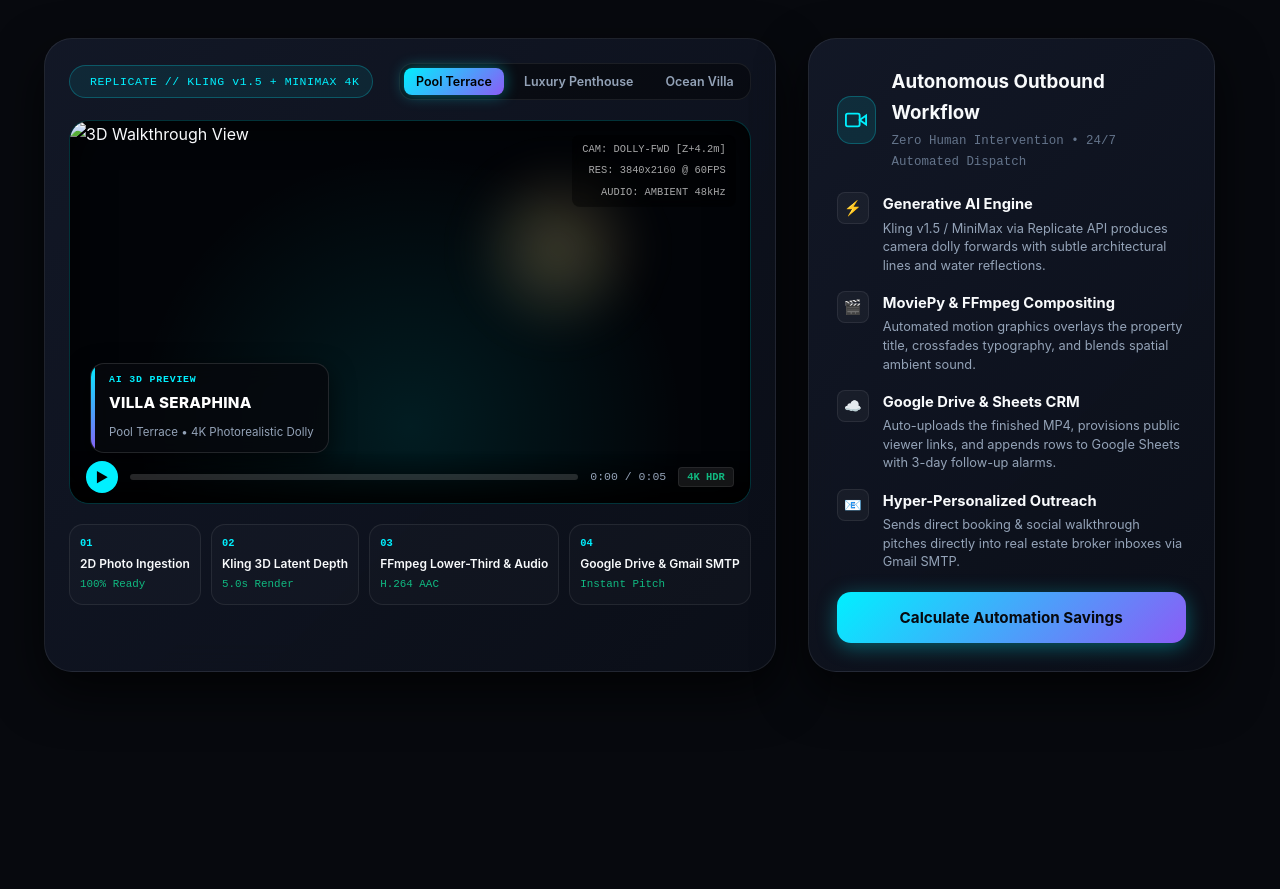
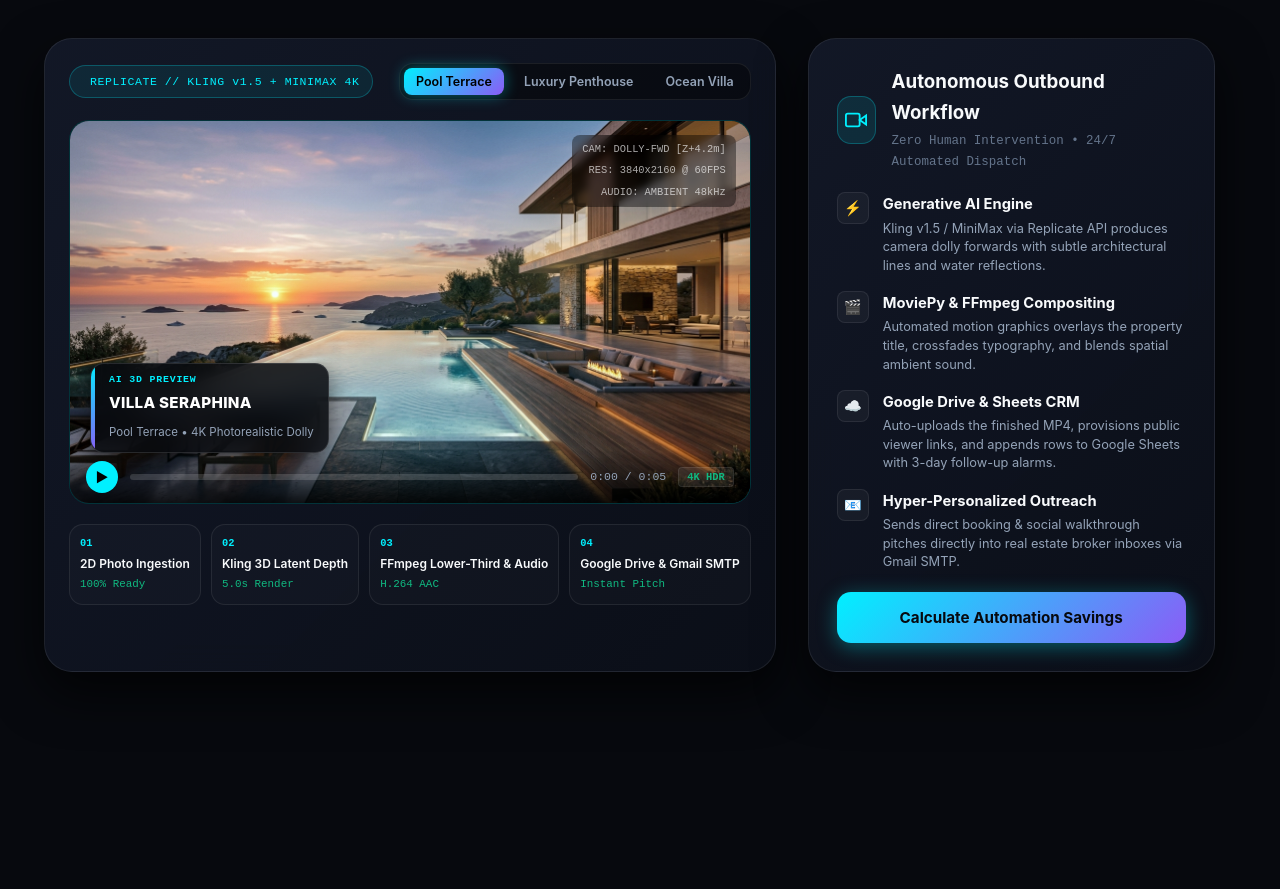
Before and after one commit to maika-leehay/ai-automation-portfolio, a plain HTML site: page index.html in a window 1280 px wide. Shown: the part 2540-3429 px from the top of the page. Drawn offline with Linux system fonts and the light colour scheme.

Commit message:
Include 4K architectural visual assets and relax CSP for walkthrough player

```diff
--- a/app.js
+++ b/app.js
@@ -883,17 +883,17 @@
     terrace: {
       title: 'VILLA SERAPHINA',
       loc: 'Pool Terrace • 4K Photorealistic Dolly',
-      img: 'https://images.unsplash.com/photo-1580587771525-78b9dba3b914?auto=format&fit=crop&w=1200&q=80'
+      img: 'assets/walkthrough_terrace.jpg'
     },
     penthouse: {
       title: 'PENTHOUSE CELESTE',
       loc: 'Panoramic Balcony • 4K Skyline View',
-      img: 'https://images.unsplash.com/photo-1512917774080-9991f1c4c750?auto=format&fit=crop&w=1200&q=80'
+      img: 'assets/walkthrough_penthouse.jpg'
     },
     villa: {
       title: 'COASTAL PALAZZO',
       loc: 'Oceanfront Lounge • 4K Sunset Motion',
-      img: 'https://images.unsplash.com/photo-1613490493576-7fde63acd811?auto=format&fit=crop&w=1200&q=80'
+      img: 'assets/walkthrough_villa.jpg'
     }
   };
 
--- a/index.html
+++ b/index.html
@@ -32,7 +32,7 @@
   <meta http-equiv="X-Frame-Options" content="DENY">
   <meta http-equiv="X-XSS-Protection" content="1; mode=block">
   <meta http-equiv="Permissions-Policy" content="camera=(), microphone=(), geolocation=(), payment=(), usb=()">
-  <meta http-equiv="Content-Security-Policy" content="default-src 'self'; script-src 'self'; style-src 'self' 'unsafe-inline' https://fonts.googleapis.com; font-src 'self' https://fonts.gstatic.com data:; img-src 'self' data:; connect-src 'self'; object-src 'none'; base-uri 'self'; form-action 'self'; upgrade-insecure-requests;">
+  <meta http-equiv="Content-Security-Policy" content="default-src 'self'; script-src 'self'; style-src 'self' 'unsafe-inline' https://fonts.googleapis.com; font-src 'self' https://fonts.gstatic.com data:; img-src 'self' data: https: blob:; media-src 'self' data: https: blob:; connect-src 'self'; object-src 'none'; base-uri 'self'; form-action 'self'; upgrade-insecure-requests;">
 
   <!-- Google Fonts -->
   <link rel="preconnect" href="https://fonts.googleapis.com">
@@ -585,7 +585,7 @@
             <!-- Simulated High-FPS 3D Cinematic Render Window -->
             <div class="cinematic-preview-layer" id="cinematicPreviewLayer">
               <div class="dolly-scene" id="dollyScene">
-                <img src="https://images.unsplash.com/photo-1580587771525-78b9dba3b914?auto=format&fit=crop&w=1200&q=80" alt="3D Walkthrough View" class="cinematic-visual" id="cinematicImg">
+                <img src="assets/walkthrough_terrace.jpg" alt="3D Walkthrough View" class="cinematic-visual" id="cinematicImg">
                 <div class="cinematic-water-ripples"></div>
                 <div class="cinematic-sun-flare"></div>
               </div>
```
Also changed, not shown: assets/walkthrough_penthouse.jpg (added), assets/walkthrough_terrace.jpg (added), assets/walkthrough_villa.jpg (added), 1 other file.
